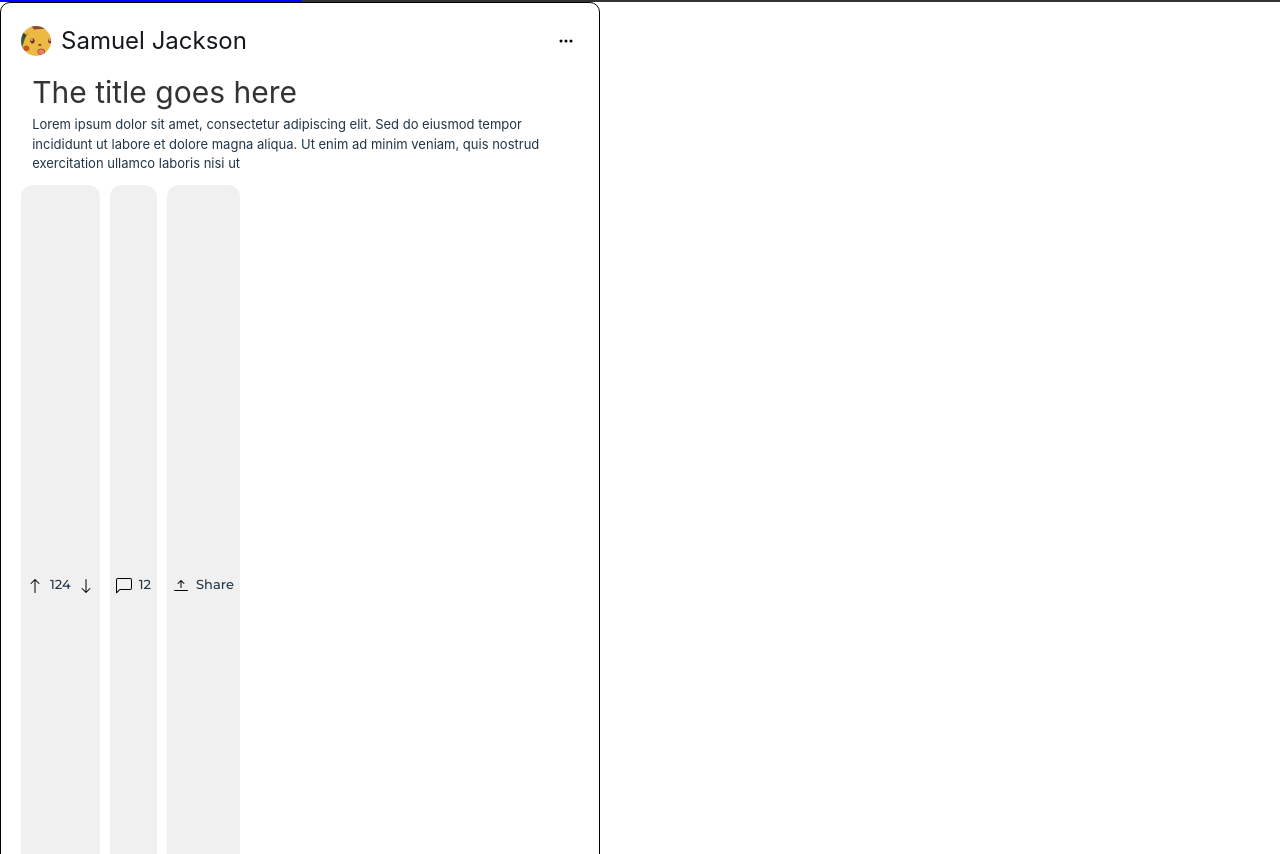
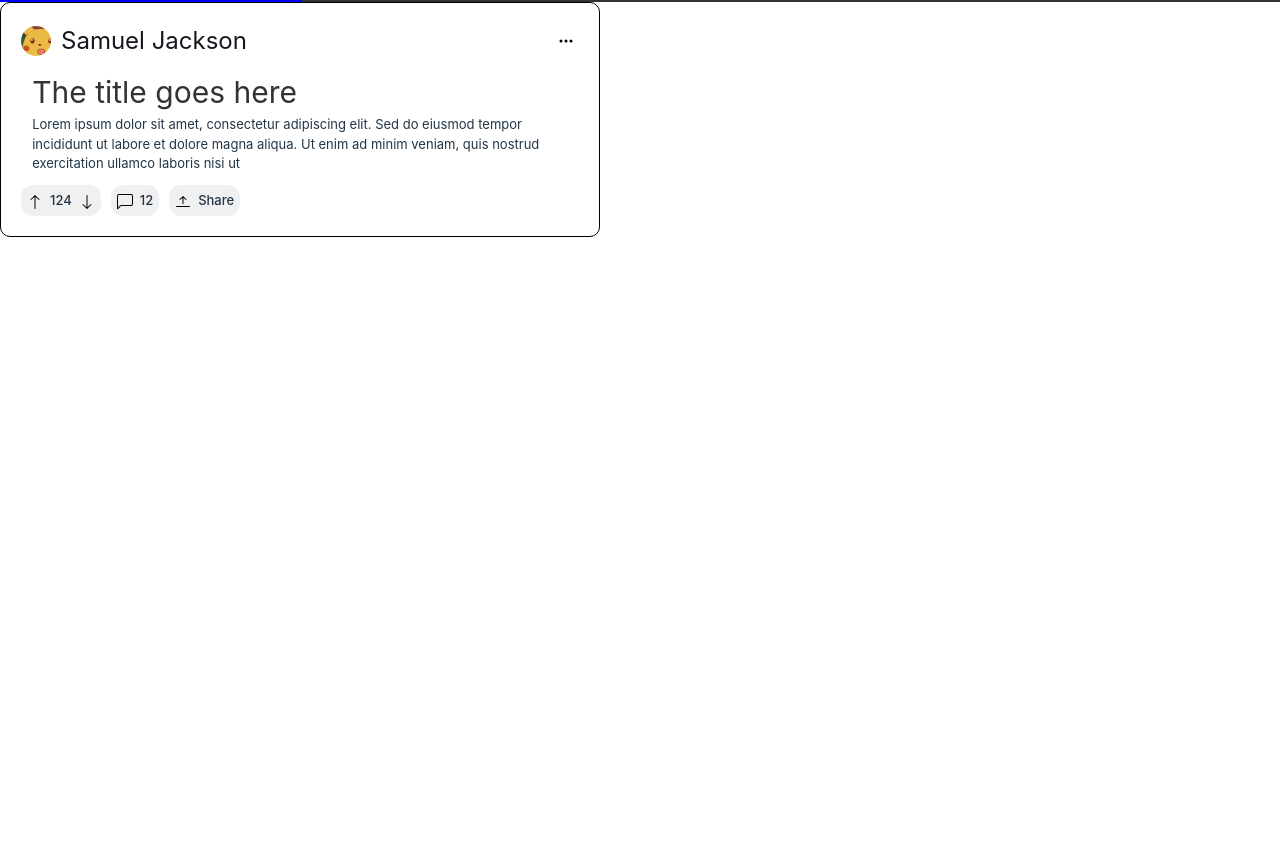
Before and after one commit to FII-2A1-2024/frontend, a React (Vite) app: page / in a window 1280 px wide. Shown: the part 846-1700 px from the top of the page. After the commit the page ends 1083 px from the top, so only its background shows below. Built offline with nearby package versions, Linux system fonts and the light colour scheme; a web font is replaced by a local one.

Commit message:
CSS problem solved

```diff
--- a/src/components/post.css
+++ b/src/components/post.css
@@ -62,7 +62,7 @@
 }
 
 
-.container{
+.feedback-container{
   display: flex;
   flex-direction: row;
   align-items: center;
@@ -80,12 +80,12 @@
   cursor : pointer;
 }
 
-.container p {
+.feedback-container p {
   font-size: small;
   font-weight: 500;
 }
 
-.container img {
+.feedback-container img {
   transform: translateY(1px); /* Adjust the value as needed */
 }
 
--- a/src/components/post.tsx
+++ b/src/components/post.tsx
@@ -45,7 +45,7 @@ const Post = ({ userName, title, content, upVotesCount, commentsCount }) => {
       <div className="feedback-section">
 
         {/* Likes/DisLike Button */}
-        <div className="container" >
+        <div className="feedback-container" >
           <div className="btn" onClick={() => handleVote('upvote')}>
              <img src={upVotes} alt="nush" />
           </div>
@@ -57,7 +57,7 @@ const Post = ({ userName, title, content, upVotesCount, commentsCount }) => {
         </div>
 
         {/* Comments Button*/}
-        <div className="container">
+        <div className="feedback-container">
           <div className="btn">
           <img src={comments} alt="nush" className='SVG' />
           </div>
@@ -66,11 +66,10 @@ const Post = ({ userName, title, content, upVotesCount, commentsCount }) => {
         </div>
 
         {/* Shares Button */}
-        <div className="container">
+        <div className="feedback-container">
           <div className="btn">
           <img src={shareSVG} alt="nush" />
           </div>
-
           <p>Share</p>
         </div>
       </div>
--- a/src/pages/ConnectPage.jsx
+++ b/src/pages/ConnectPage.jsx
@@ -352,7 +352,7 @@ function ConnectPage() {
         </body>
       ) : (
         <body className="overflow-x-hidden">
-          <div className="container desktop-view">
+          <div className="login-page-container desktop-view">
             <div className="left-half" id="gotoright">
               <img src={Login} alt="Login Image" className="login-img" />
             </div>
--- a/src/styles/Login.css
+++ b/src/styles/Login.css
@@ -55,7 +55,7 @@ cap-text {
     text-transform: uppercase;
 }
 
-.container {
+.login-page-container {
     display: flex;
     height: 100vh;
     margin: 0;
```
